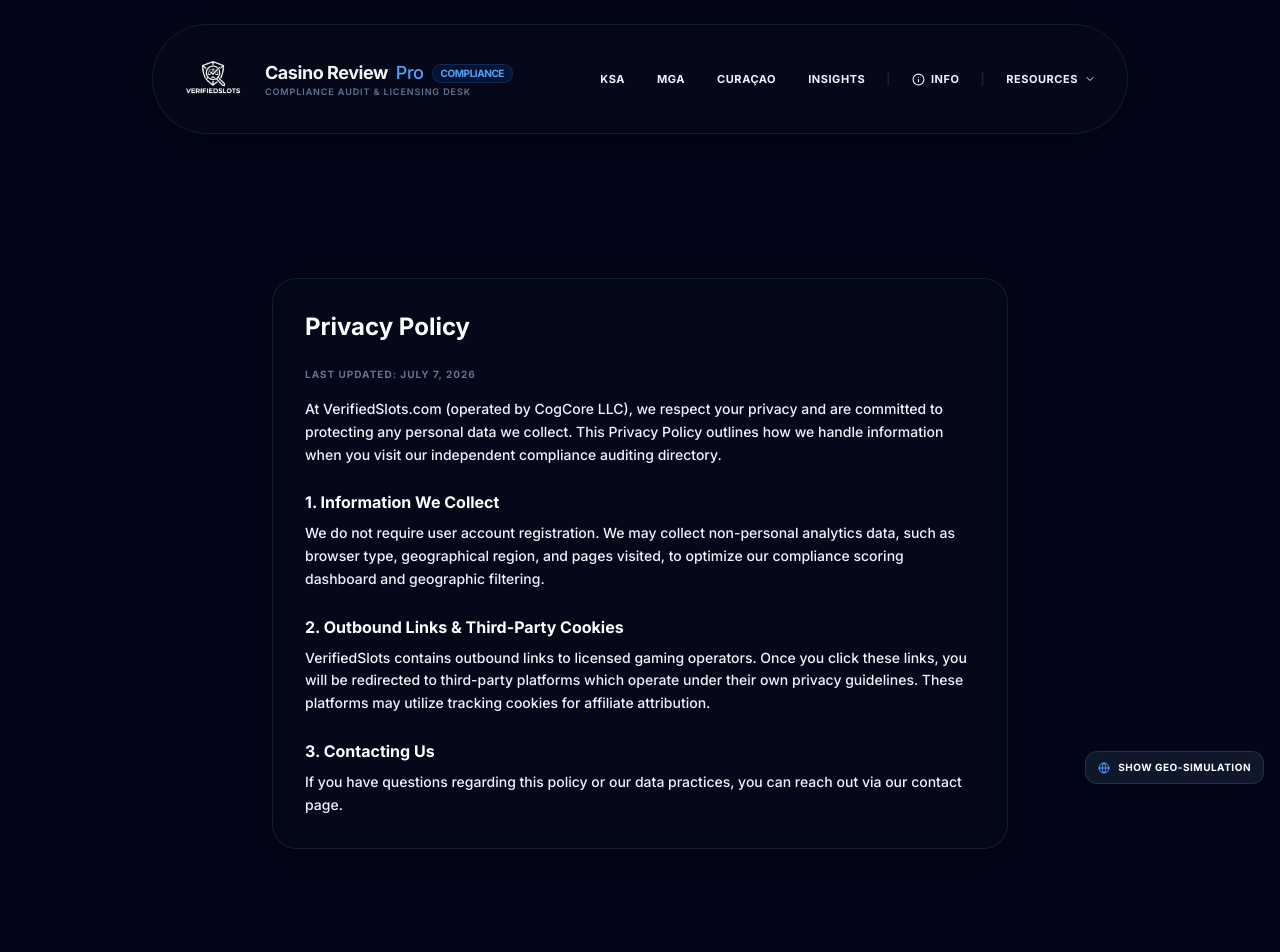
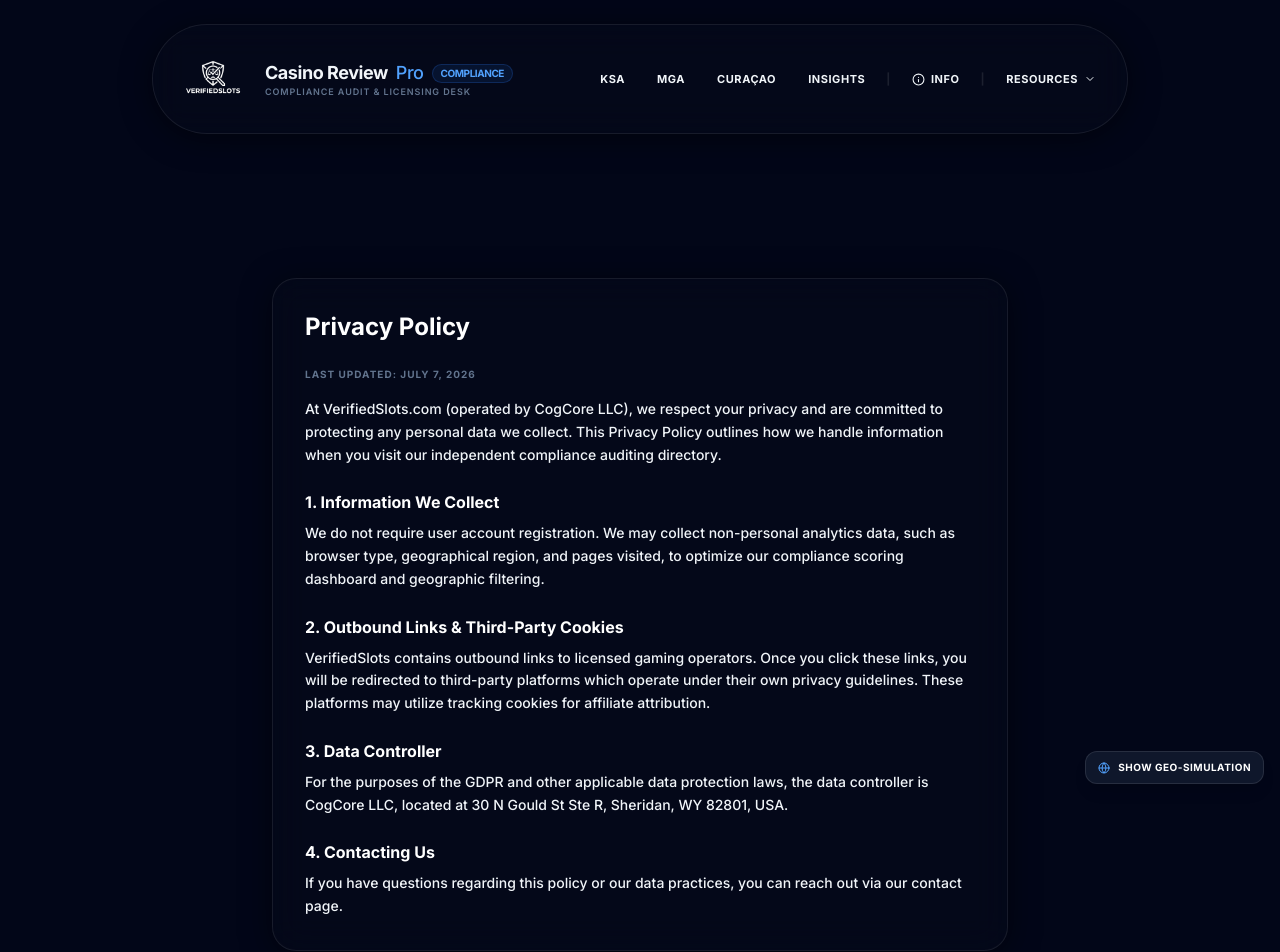
Before and after one commit to lemonbanan4/verifiedslots, a Next.js app: page /privacy in a window 1280 px wide. Shown: the top 952 px of the page. Built offline with nearby package versions, Linux system fonts and the light colour scheme; no server answers.

Commit message:
legal: add GDPR data controller to privacy policy and company info registration to terms of service

```diff
--- a/src/app/privacy/page.tsx
+++ b/src/app/privacy/page.tsx
@@ -28,7 +28,12 @@
             VerifiedSlots contains outbound links to licensed gaming operators. Once you click these links, you will be redirected to third-party platforms which operate under their own privacy guidelines. These platforms may utilize tracking cookies for affiliate attribution.
           </p>
 
-          <h2 className="text-base font-bold text-white mt-6 mb-2">3. Contacting Us</h2>
+          <h2 className="text-base font-bold text-white mt-6 mb-2">3. Data Controller</h2>
+          <p>
+            For the purposes of the GDPR and other applicable data protection laws, the data controller is CogCore LLC, located at 30 N Gould St Ste R, Sheridan, WY 82801, USA.
+          </p>
+
+          <h2 className="text-base font-bold text-white mt-6 mb-2">4. Contacting Us</h2>
           <p>
             If you have questions regarding this policy or our data practices, you can reach out via our contact page.
           </p>
--- a/src/app/terms/page.tsx
+++ b/src/app/terms/page.tsx
@@ -32,6 +32,11 @@
           <p>
             User acknowledges that VerifiedSlots receives commissions through outbound affiliate referral links. These sponsorships do not affect the impartiality of our compliance ratings or scoring algorithms.
           </p>
+
+          <h2 className="text-base font-bold text-white mt-6 mb-2">4. Company Information</h2>
+          <p>
+            VerifiedSlots.com is a trade name of CogCore LLC. Registered Office: 30 N Gould St Ste R, Sheridan, WY 82801, USA.
+          </p>
         </div>
       </div>
     </div>
```
